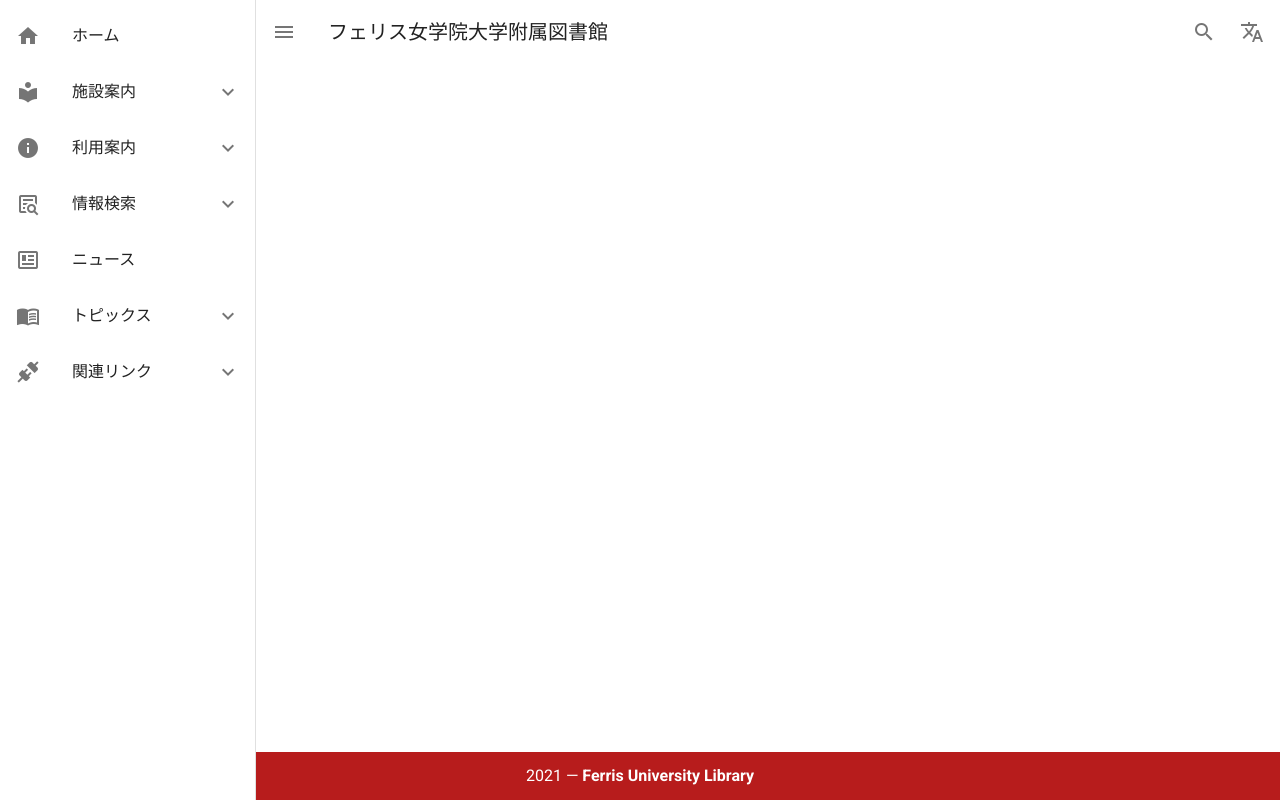
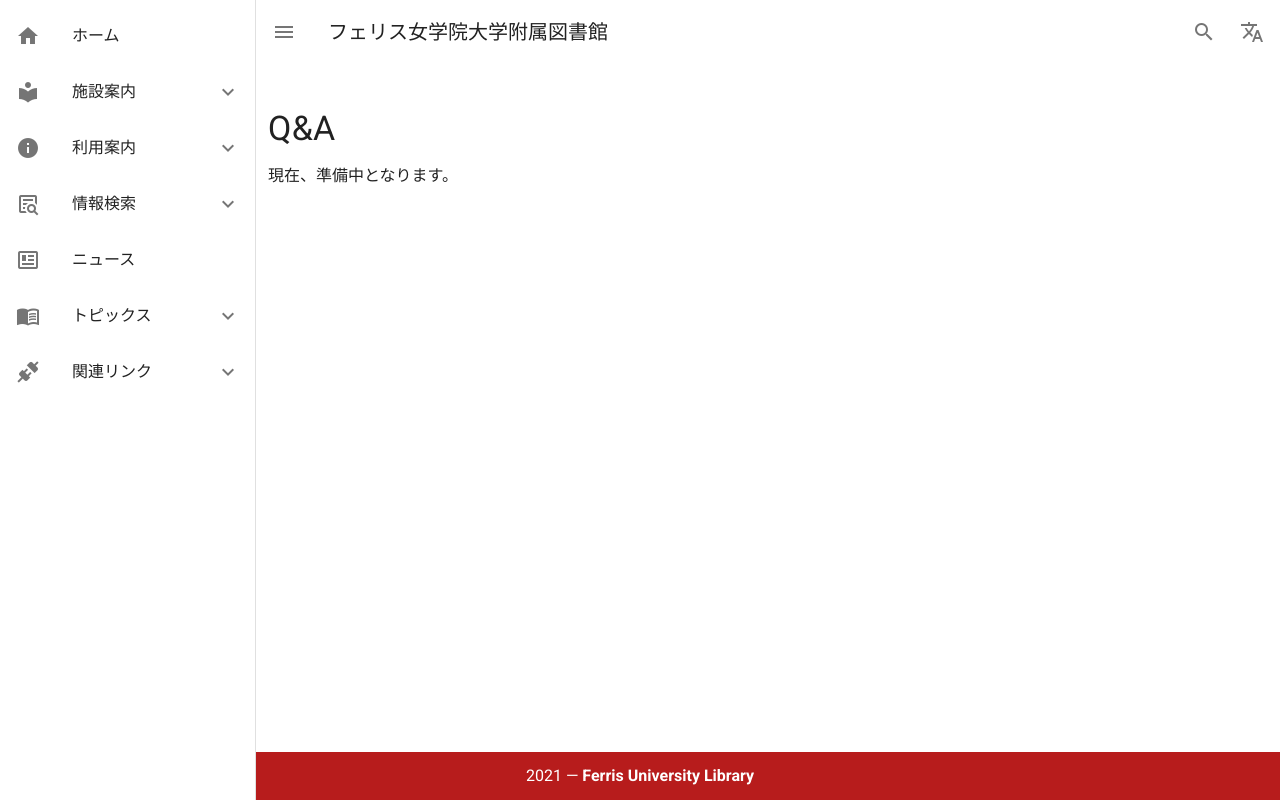
Before and after one commit to shu-saginoya/ferris-library, a Nuxt app: page /question in a window 1280 px wide. Built offline with nearby package versions, Linux system fonts and the light colour scheme.

Commit message:
Q&Aページを制作

```diff
--- /dev/null
+++ b/pages/question.vue
@@ -0,0 +1,6 @@
+<template>
+  <v-container>
+    <base-page-title>Q&amp;A</base-page-title>
+    <p>現在、準備中となります。</p>
+  </v-container>
+</template>
```
